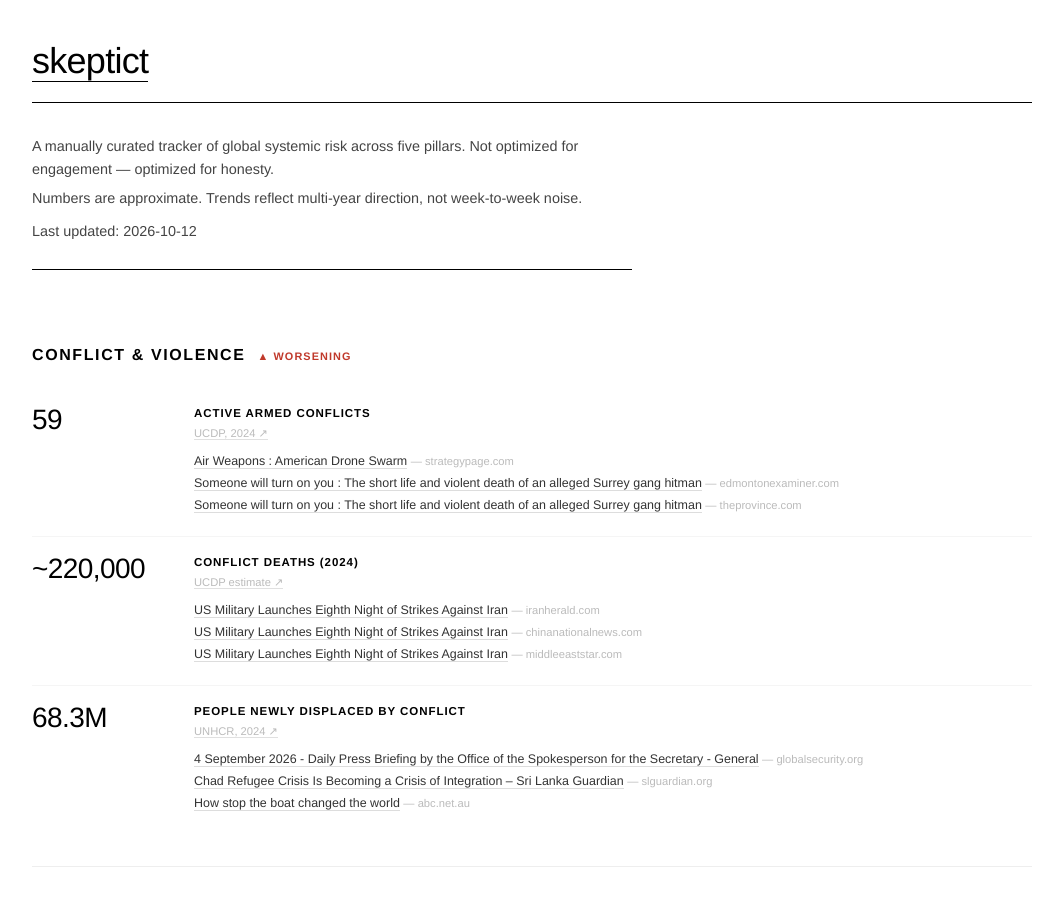
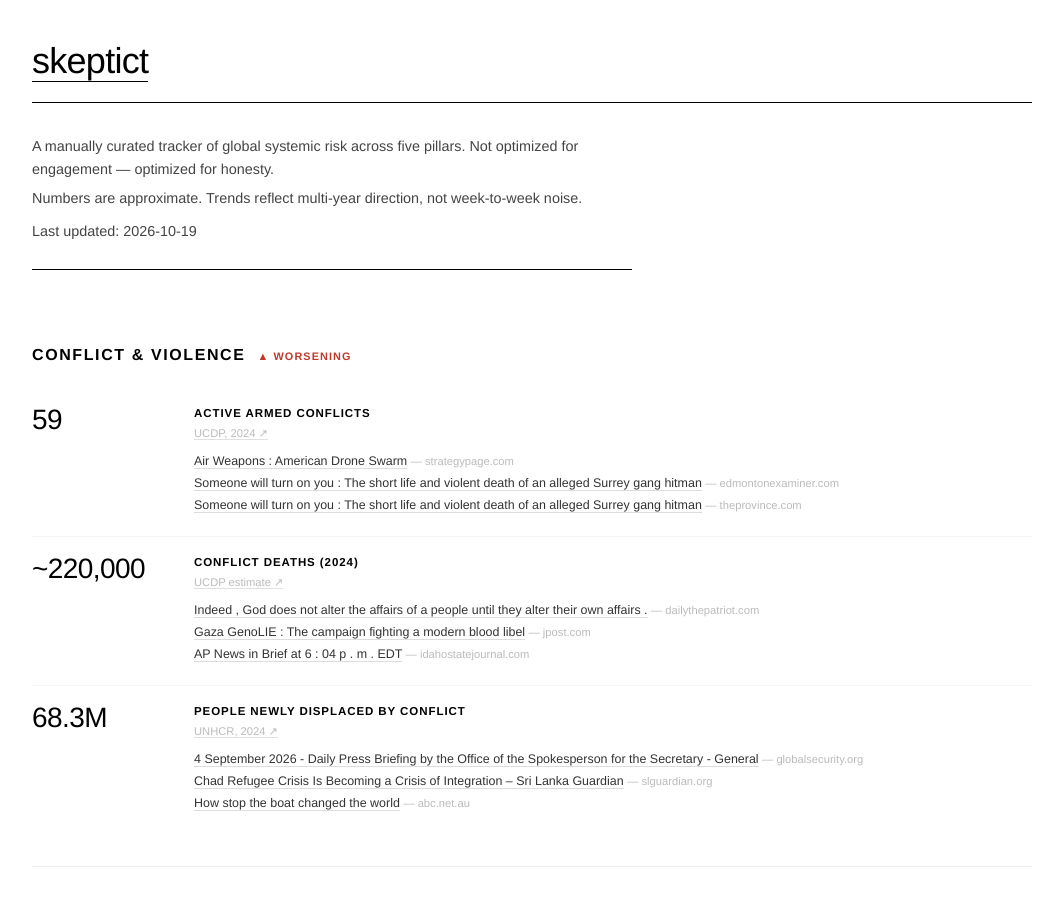
Before and after one commit to skeptict/skeptict.github.io, a Jekyll site: the page built from hellscape/index.html, in a window 1280 px wide and 900 px high. Shown: the whole window, without its empty margins (108-1171 px from the left). Built offline with Jekyll 4.4.1, drawn with Linux system fonts in a browser that asks for light colours.

Commit message:
auto: refresh hellscape articles [2026-10-19]

```diff
--- a/_data/hellscape.yml
+++ b/_data/hellscape.yml
@@ -1,4 +1,4 @@
-last_updated: '2026-10-12'
+last_updated: '2026-10-19'
 pillars:
 - name: Conflict & Violence
   id: conflict
@@ -27,15 +27,16 @@ pillars:
     source_url: https://ucdp.uu.se/
     search_query: conflict deaths battle casualties war 2024
     articles:
-    - title: US Military Launches Eighth Night of Strikes Against Iran
-      url: http://www.iranherald.com/news/279196488/us-military-launches-eighth-night-of-strikes-against-iran
-      publication: iranherald.com
-    - title: US Military Launches Eighth Night of Strikes Against Iran
-      url: http://www.chinanationalnews.com/news/279196488/us-military-launches-eighth-night-of-strikes-against-iran
-      publication: chinanationalnews.com
-    - title: US Military Launches Eighth Night of Strikes Against Iran
-      url: http://www.middleeaststar.com/news/279196488/us-military-launches-eighth-night-of-strikes-against-iran
-      publication: middleeaststar.com
+    - title: Indeed , God does not alter the affairs of a people until they alter
+        their own affairs .
+      url: https://dailythepatriot.com/indeed-god-does-not-alter-the-affairs-of-a-people-until-they-alter-their-own-affairs/
+      publication: dailythepatriot.com
+    - title: 'Gaza GenoLIE : The campaign fighting  a modern blood libel'
+      url: http://www.jpost.com/diaspora/antisemitism/article-908304
+      publication: jpost.com
+    - title: 'AP News in Brief at 6 : 04 p . m . EDT'
+      url: http://www.idahostatejournal.com/news/national/ap-news-in-brief-at-6-04-p-m-edt/article_03ef3f1c-9b14-5d43-9bc6-6cfd9911b785.html
+      publication: idahostatejournal.com
   - label: People newly displaced by conflict
     value: 68.3M
     note: UNHCR, 2024
```
